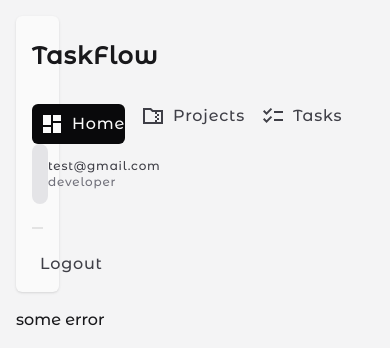
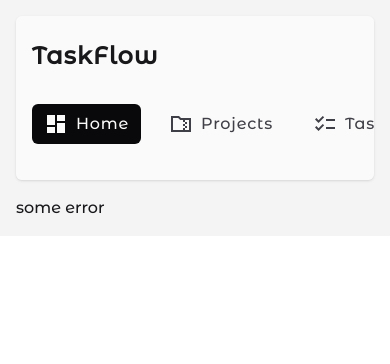
Before and after one commit to DCodeMaker07/task-edit-flow-frontend, a Next.js app: page /dashboard in a window 390 px wide. Shown: the top 364 px of the page. Built offline with nearby package versions, Linux system fonts and the light colour scheme; no server answers.

Commit message:
Refactor: new way to handle responsive

```diff
--- a/components/layout/Sidebar.tsx
+++ b/components/layout/Sidebar.tsx
@@ -31,15 +31,20 @@ const menuItems = [
 export const Sidebar = () => {
   const pathname = usePathname();
   const user = useAppSelector(state => state.auth.user);
+
   return (
-    <div className='w-[12%] bg-zinc-50 rounded-md shadow p-4'>
-      <div className='flex flex-col justify-between h-full'>
-        <div>
+    <div className='w-full lg:w-[12%] h-auto lg:h-full bg-zinc-50 rounded-md shadow p-4 overflow-x-auto lg:overflow-visible'>
+
+      {/* CONTENEDOR PRINCIPAL */}
+      <div className='flex flex-row lg:flex-col justify-between h-auto lg:h-full whitespace-nowrap'>
+
+        {/* IZQUIERDA */}
+        <div className="flex-shrink-0">
           <div className='mt-2 mb-8'>
             <p className='text-2xl font-bold tracking-wider'>TaskFlow</p>
           </div>
 
-          <div className="flex lg:flex-col gap-4">
+          <div className="flex lg:flex-col gap-4 flex-nowrap">
             {menuItems.map((item) => {
               const isActive = pathname === item.path;
 
@@ -47,20 +52,32 @@ export const Sidebar = () => {
                 <Link
                   key={item.path}
                   href={item.path}
-                  className={`flex gap-2 group cursor-pointer rounded-md transition-all duration-500 ${isActive ? 'bg-neutral py-2 pl-2' : 'hover:bg-neutral hover:py-2 hover:pl-2'} `}
+                  className={`flex items-center gap-2 px-3 py-2 group cursor-pointer rounded-md transition-all duration-300 ${
+                    isActive
+                      ? 'bg-neutral text-zinc-50'
+                      : 'text-zinc-700 hover:bg-neutral hover:text-zinc-50'
+                  }`}
                 >
                   <svg
                     xmlns="http://www.w3.org/2000/svg"
                     width={24}
                     height={24}
                     viewBox="0 0 24 24"
-                    className={`transition-all ${isActive ? 'text-zinc-50' : 'text-zinc-700 group-hover:text-zinc-50'}`}
+                    className={`transition-all ${
+                      isActive
+                        ? 'text-zinc-50'
+                        : 'text-zinc-700 group-hover:text-zinc-50'
+                    }`}
                   >
                     <g fill="currentColor">{item.icon}</g>
                   </svg>
 
                   <p
-                    className={`tracking-wider transition-all ${isActive ? 'text-zinc-50' : 'text-zinc-700 group-hover:text-zinc-50'}`}
+                    className={`tracking-wider transition-all ${
+                      isActive
+                        ? 'text-zinc-50'
+                        : 'text-zinc-700 group-hover:text-zinc-50'
+                    }`}
                   >
                     {item.label}
                   </p>
@@ -68,10 +85,10 @@ export const Sidebar = () => {
               );
             })}
           </div>
-
         </div>
 
-        <div>
+        {/* DERECHA */}
+        <div className="flex-shrink-0">
           <div>
             <div className='flex flex-row w-full h-full items-center gap-2 bg-zinc-200 rounded-lg p-2'>
               <Image
@@ -87,7 +104,9 @@ export const Sidebar = () => {
               </div>
             </div>
           </div>
+
           <div className="divider"></div>
+
           <div className='flex gap-2 group transition-all ease-in-out duration-500 cursor-pointer hover:bg-neutral rounded-md hover:py-2 hover:pl-2'>
             <svg
               xmlns="http://www.w3.org/2000/svg"
@@ -101,7 +120,9 @@ export const Sidebar = () => {
                 d="M5 21q-.825 0-1.412-.587T3 19V5q0-.825.588-1.412T5 3h7v2H5v14h7v2zm11-4l-1.375-1.45l2.55-2.55H9v-2h8.175l-2.55-2.55L16 7l5 5z"
               />
             </svg>
-            <p className='tracking-wider transition-all text-zinc-700 group-hover:text-zinc-50'>Logout</p>
+            <p className='tracking-wider transition-all text-zinc-700 group-hover:text-zinc-50'>
+              Logout
+            </p>
           </div>
         </div>
 
```
